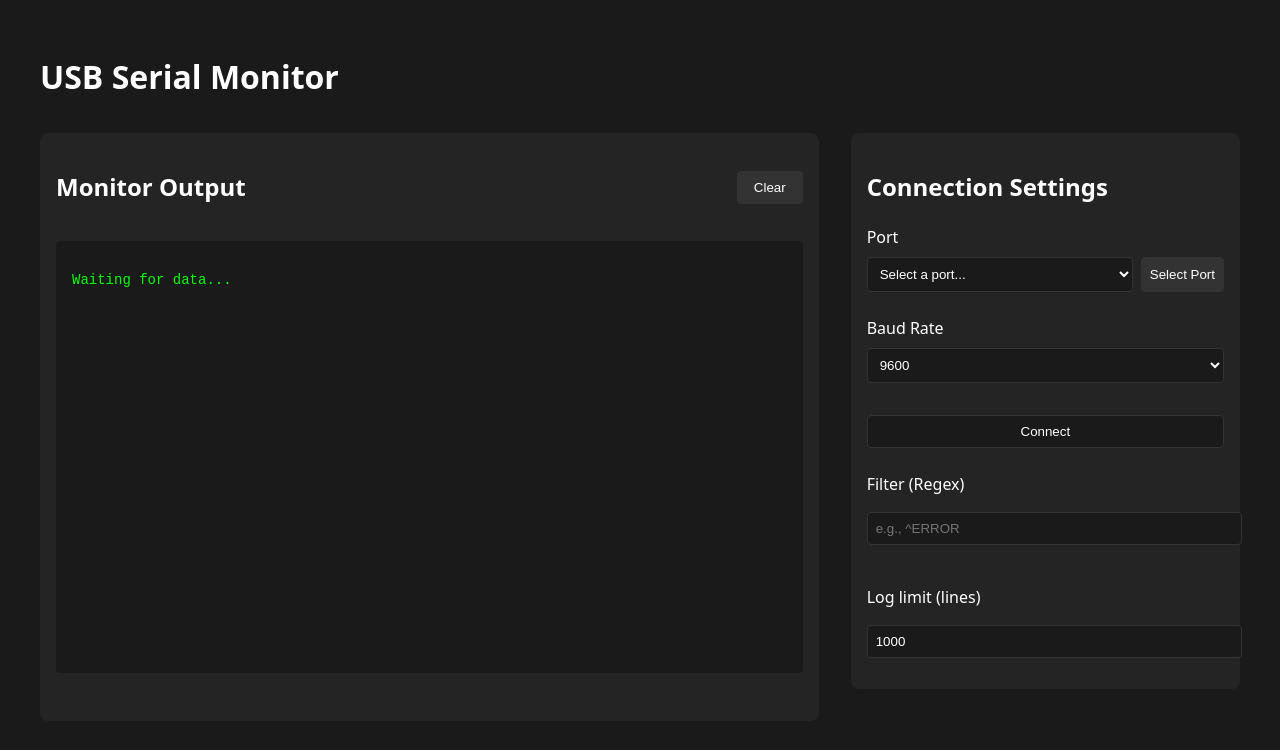
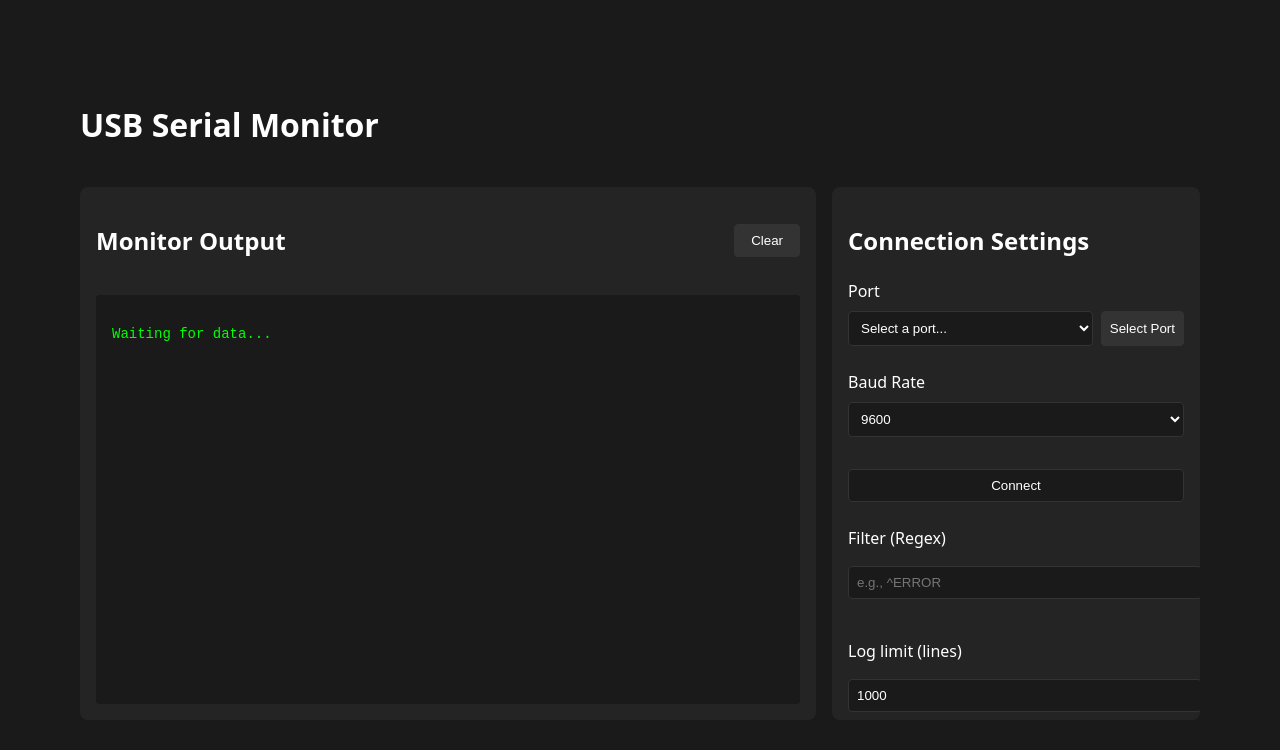
Before and after one commit to kot149/USBSerialMonitorish, a React (Vite) app: page / in a window 1280 px wide. Shown: the top 750 px of the page. Built offline with nearby package versions, Linux system fonts and the light colour scheme.

Commit message:
style: Fit container size with screen

```diff
--- a/src/index.css
+++ b/src/index.css
@@ -13,26 +13,37 @@
 }
 
 .container {
-  max-width: 1200px;
-  margin: 0 auto;
-  padding: 2rem;
+  width: 100vw;
+  height: 100vh;
+  margin: 0;
+  padding: 5rem;
+  display: flex;
+  flex-direction: column;
+  box-sizing: border-box;
 }
 
 .header {
-  margin-bottom: 2rem;
+  margin-bottom: 1rem;
+  flex-shrink: 0;
 }
 
 .main {
   display: grid;
   grid-template-columns: 2fr 1fr;
-  gap: 2rem;
+  gap: 1rem;
+  flex: 1;
+  min-height: 0;
+  overflow: hidden;
 }
 
 .monitor-display {
   background-color: #242424;
   border-radius: 8px;
   padding: 1rem;
-  height: 100%;
+  display: flex;
+  flex-direction: column;
+  min-height: 0;
+  overflow: hidden;
 }
 
 .monitor-header {
@@ -46,7 +57,7 @@
   background-color: #1a1a1a;
   border-radius: 4px;
   padding: 1rem;
-  height: 400px;
+  flex: 1;
   overflow-y: auto;
 }
 
@@ -70,6 +81,7 @@
   background-color: #242424;
   border-radius: 8px;
   padding: 1rem;
+  overflow-y: auto;
 }
 
 .settings-group {
```
